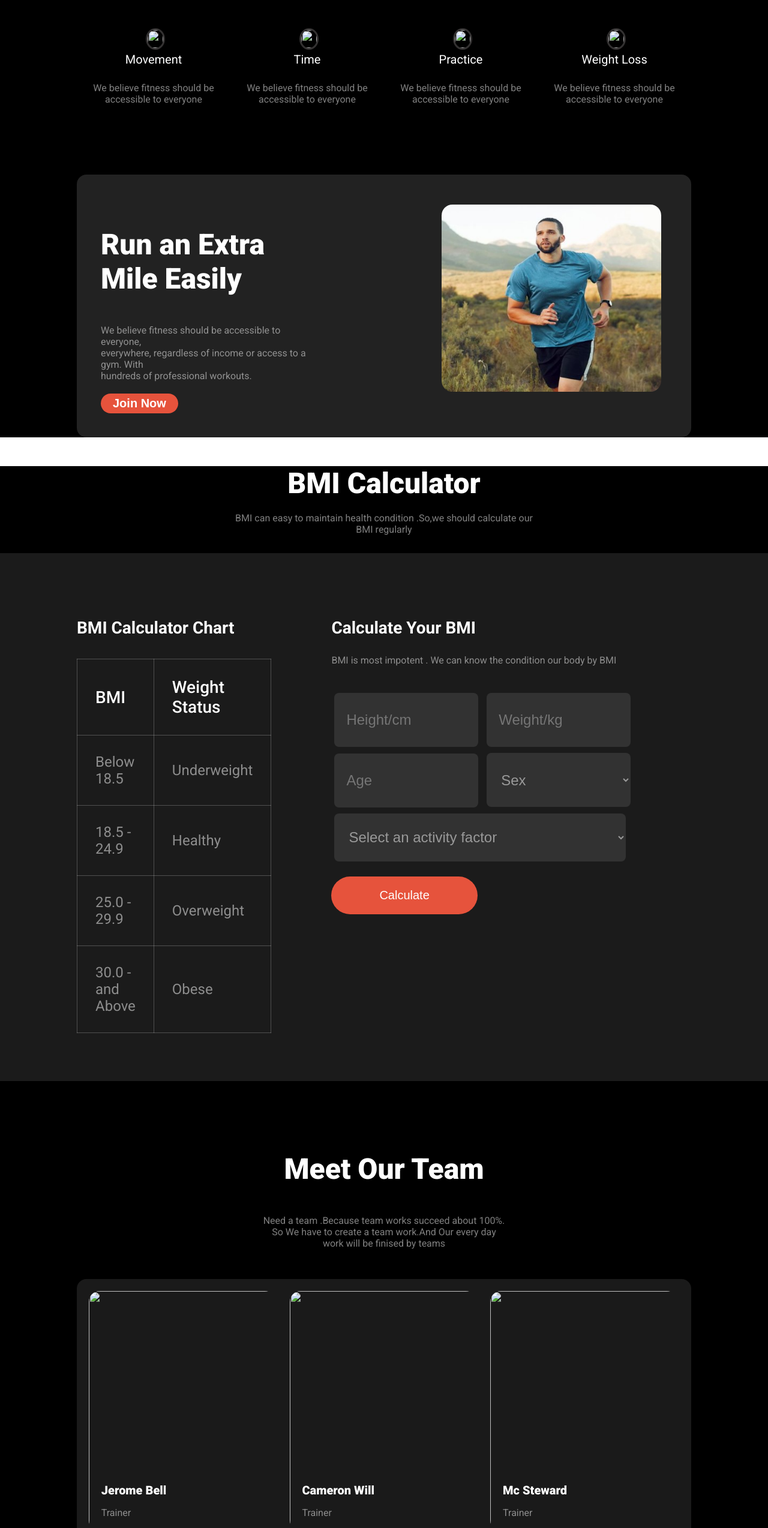
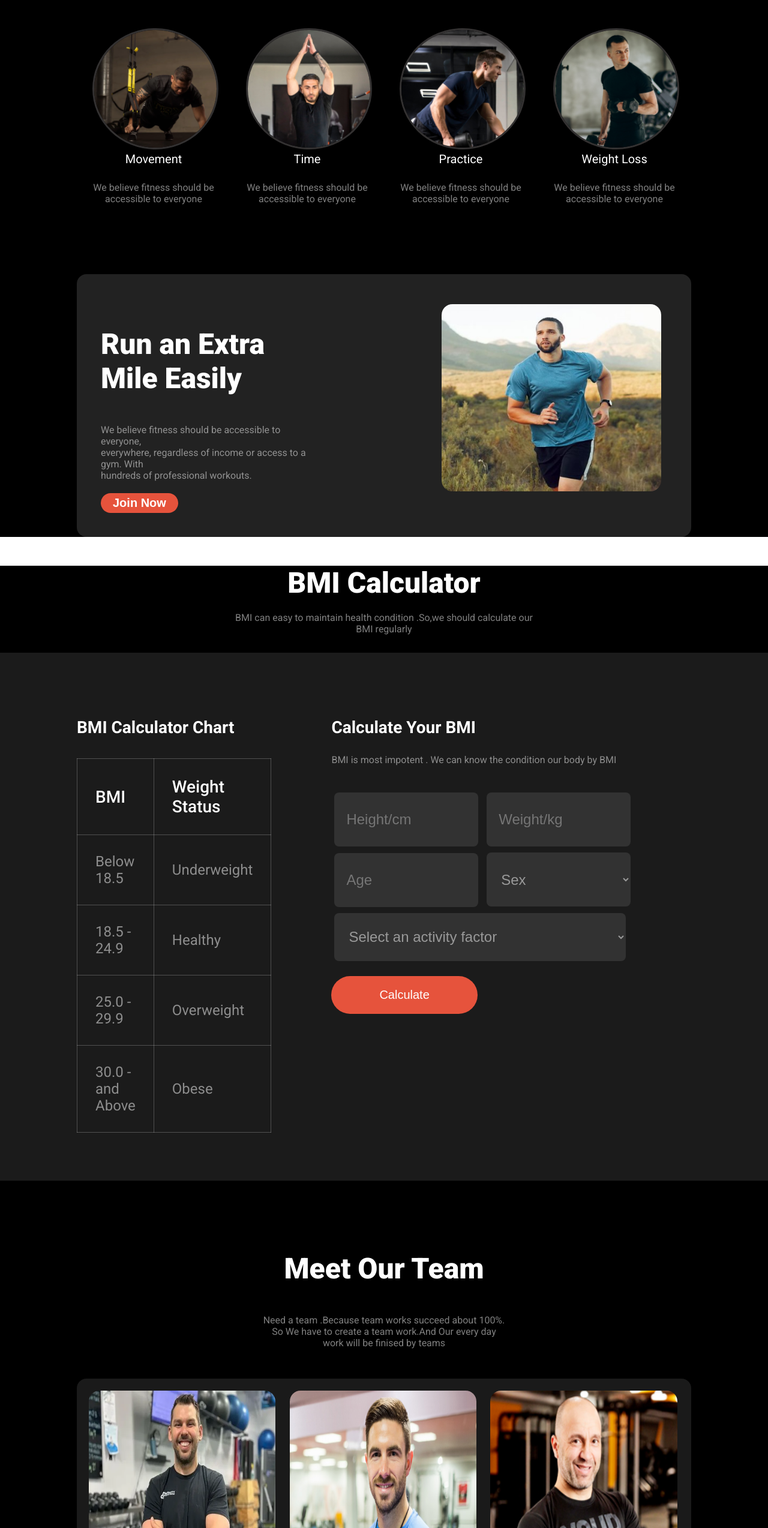
Before and after one commit to Rabbu7/Assignment-02, a plain HTML site: page index.html in a window 1280 px wide. Shown: the part 939-3486 px from the top of the page at 60% size. Drawn offline with Linux system fonts and the light colour scheme; the site is published under a folder, as on GitHub Pages, so addresses that start at the root find nothing; a web font is replaced by a local one.

Commit message:
fixed some bugs

```diff
--- a/index.html
+++ b/index.html
@@ -76,7 +76,7 @@
           </div>
           <div class="change-habit-images">
             <div class="image-container">
-              <div><img src="/images/image 3.png" alt="" /></div>
+              <div><img src="images/image 3.png" alt="" /></div>
               <h5>Movement</h5>
               <p>
                 We believe fitness should be <br />
@@ -84,7 +84,7 @@
               </p>
             </div>
             <div class="image-container">
-              <div><img src="/images/image 2.png" alt="" /></div>
+              <div><img src="images/image 2.png" alt="" /></div>
               <h5>Time</h5>
               <p>
                 We believe fitness should be <br />
@@ -92,7 +92,7 @@
               </p>
             </div>
             <div class="image-container">
-              <div><img src="/images/image 4.png" alt="" /></div>
+              <div><img src="images/image 4.png" alt="" /></div>
               <h5>Practice</h5>
               <p>
                 We believe fitness should be <br />
@@ -100,7 +100,7 @@
               </p>
             </div>
             <div class="image-container">
-              <div><img src="/images/image 5.png" alt="" /></div>
+              <div><img src="images/image 5.png" alt="" /></div>
               <h5>Weight Loss</h5>
               <p>
                 We believe fitness should be <br />
@@ -222,42 +222,42 @@
                </div>
                <div class="meet-images">
                    <div class="meet-image">
-                       <img src="/images/trainer1.png" alt="">
+                       <img src="images/trainer1.png" alt="">
                        <div class="name-mate">
                            <h5>Jerome Bell</h5>
                            <p>Trainer</p>
                        </div>
                    </div>
                    <div class="meet-image">
-                       <img src="/images/trainer2.png" alt="">
+                       <img src="images/trainer2.png" alt="">
                        <div class="name-mate">
                                <h5>Cameron Will </h5>
                                <p>Trainer</p>
                               </div>
                    </div>
                    <div class="meet-image">
-                       <img src="/images/trainer3.png" alt="">
+                       <img src="images/trainer3.png" alt="">
                        <div class="name-mate">
                            <h5>Mc Steward
                            <p>Trainer</p>
                        </div>
                    </div>
                    <div class="meet-image">
-                       <img src="/images/trainer4.png" alt="">
+                       <img src="images/trainer4.png" alt="">
                        <div class="name-mate">
                            <h5>Diane Russell</h5>
                            <p>Trainer</p>
                        </div>
                     </div>
                    <div class="meet-image">
-                       <img src="/images/trainer5.png" alt="">
+                       <img src="images/trainer5.png" alt="">
                        <div class="name-mate">
                                <h5>Cody Fisher</h5>
                                <p>Trainer</p>
                        </div>
                    </div>
                    <div class="meet-image">
-                       <img src="/images/trainer6.png" alt="">
+                       <img src="images/trainer6.png" alt="">
                        <div class="name-mate">
                                <h5>Theresa Webb</h5>
                                <p>Trainer</p>
```
